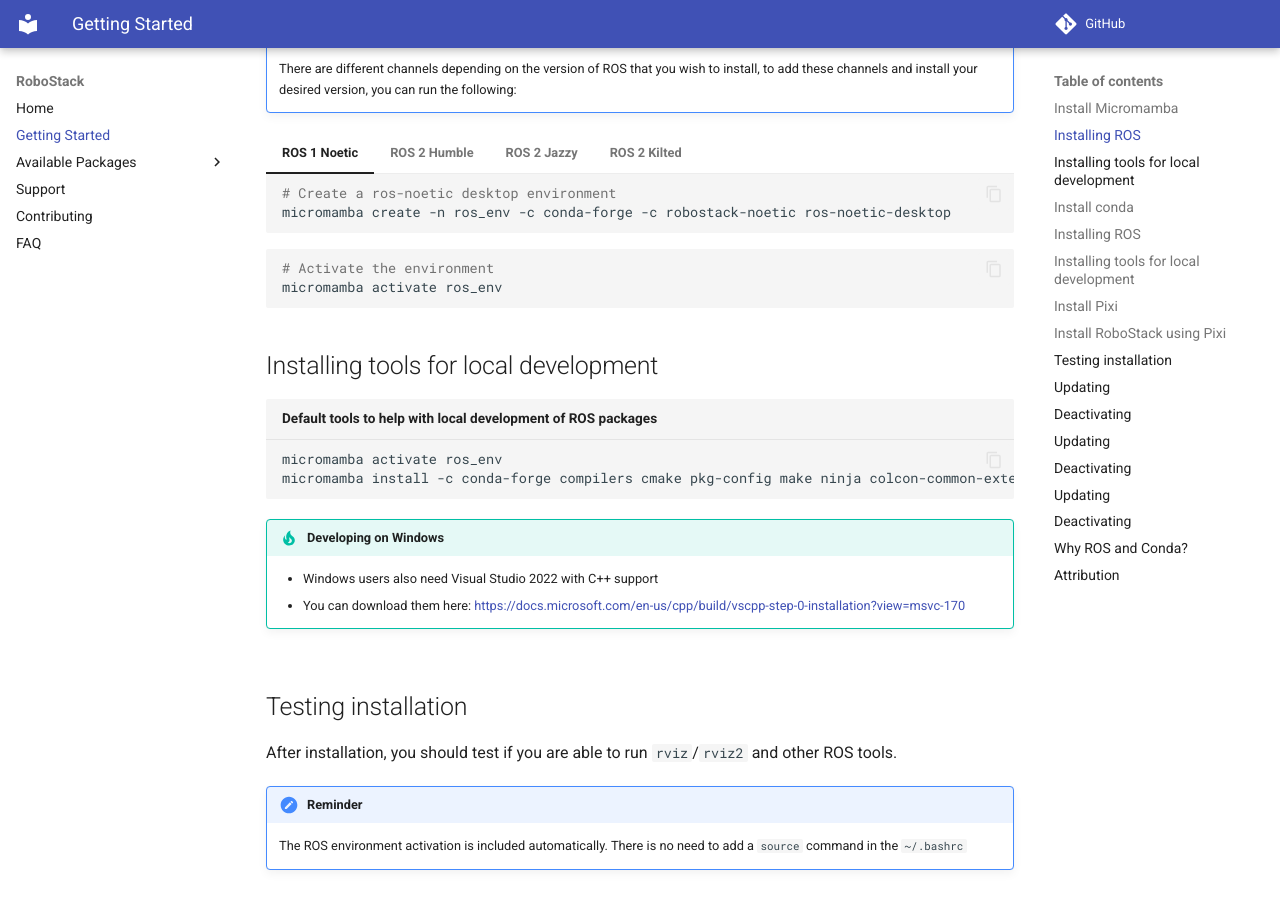
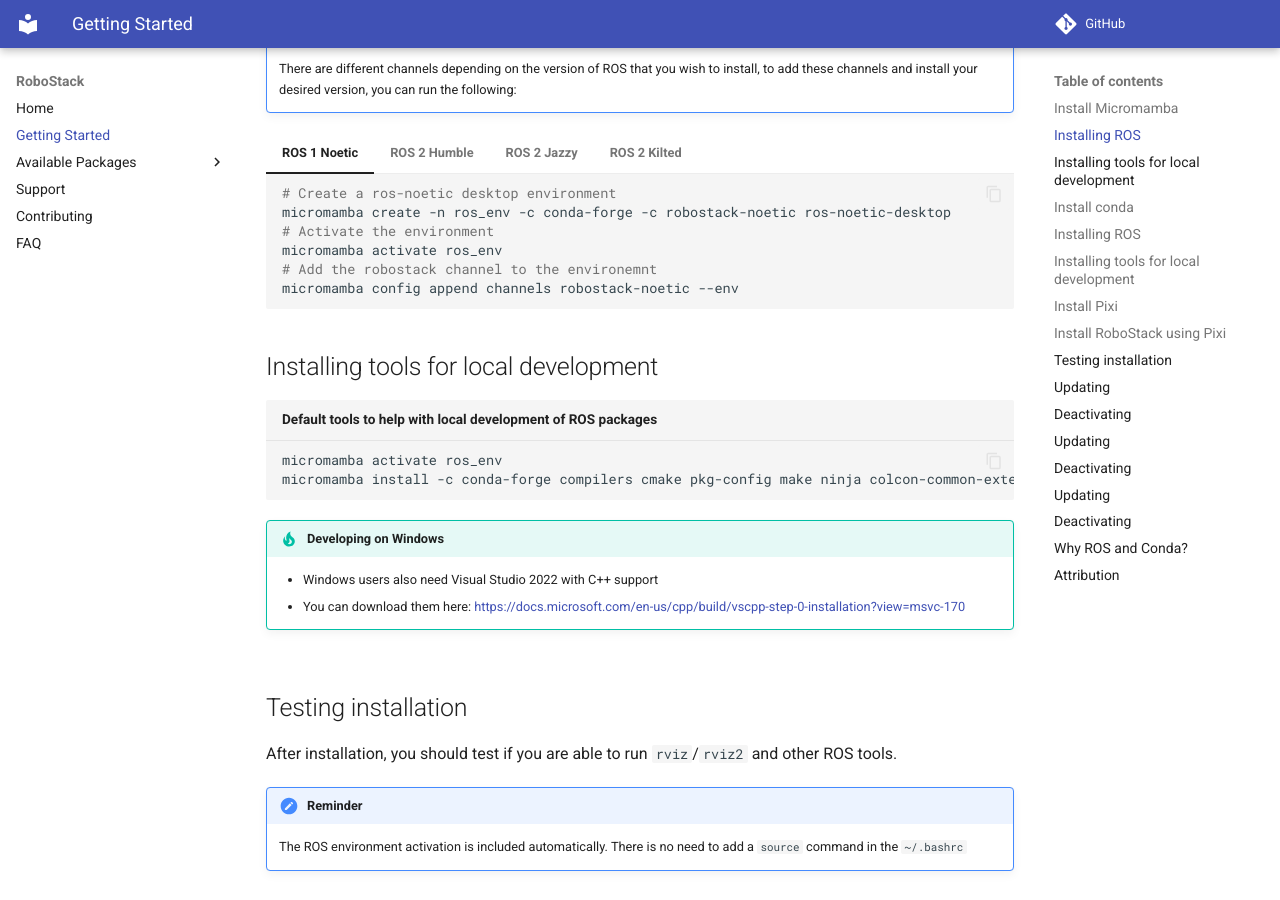
Before and after one commit to RoboStack/robostack.github.io, an MkDocs documentation site: the page built from docs/GettingStarted.md, in a window 1280 px wide and 900 px high, scrolled down 1159 px. Built offline with MkDocs 1.6.1 and Material for MkDocs 9.7.7, drawn with Linux system fonts in a browser that asks for light colours; comment, search, counter and statistics services are not loaded.

Commit message:
Add instructions to add robostack channel to micromamba environment

````diff
--- a/docs/GettingStarted.md
+++ b/docs/GettingStarted.md
@@ -37,28 +37,39 @@
         ```bash
         # Create a ros-noetic desktop environment
         micromamba create -n ros_env -c conda-forge -c robostack-noetic ros-noetic-desktop
+        # Activate the environment
+        micromamba activate ros_env
+        # Add the robostack channel to the environemnt
+        micromamba config append channels robostack-noetic --env
         ```
     === "ROS 2 Humble"
         ```bash
         # Create a ros-humble desktop environment
         micromamba create -n ros_env -c conda-forge -c robostack-humble ros-humble-desktop
+        # Activate the environment
+        micromamba activate ros_env
+        # Add the robostack channel to the environemnt
+        micromamba config append channels robostack-humble --env
         ```
     === "ROS 2 Jazzy"
         ```bash
         # Create a ros-jazzy desktop environment
         micromamba create -n ros_env -c conda-forge -c robostack-jazzy ros-jazzy-desktop
+        # Activate the environment
+        micromamba activate ros_env
+        # Add the robostack channel to the environemnt
+        micromamba config append channels robostack-jazzy --env
         ```
 
     === "ROS 2 Kilted"
         ```bash
         # Create a ros-kilted desktop environment
         micromamba create -n ros_env -c conda-forge -c robostack-kilted ros-kilted-desktop
+        # Activate the environment
+        micromamba activate ros_env
+        # Add the robostack channel to the environemnt
+        micromamba config append channels robostack-kilted --env
         ```
-
-    ```bash
-    # Activate the environment
-    micromamba activate ros_env
-    ```
 
     ## Installing tools for local development
     ```bash title="Default tools to help with local development of ROS packages"
````
